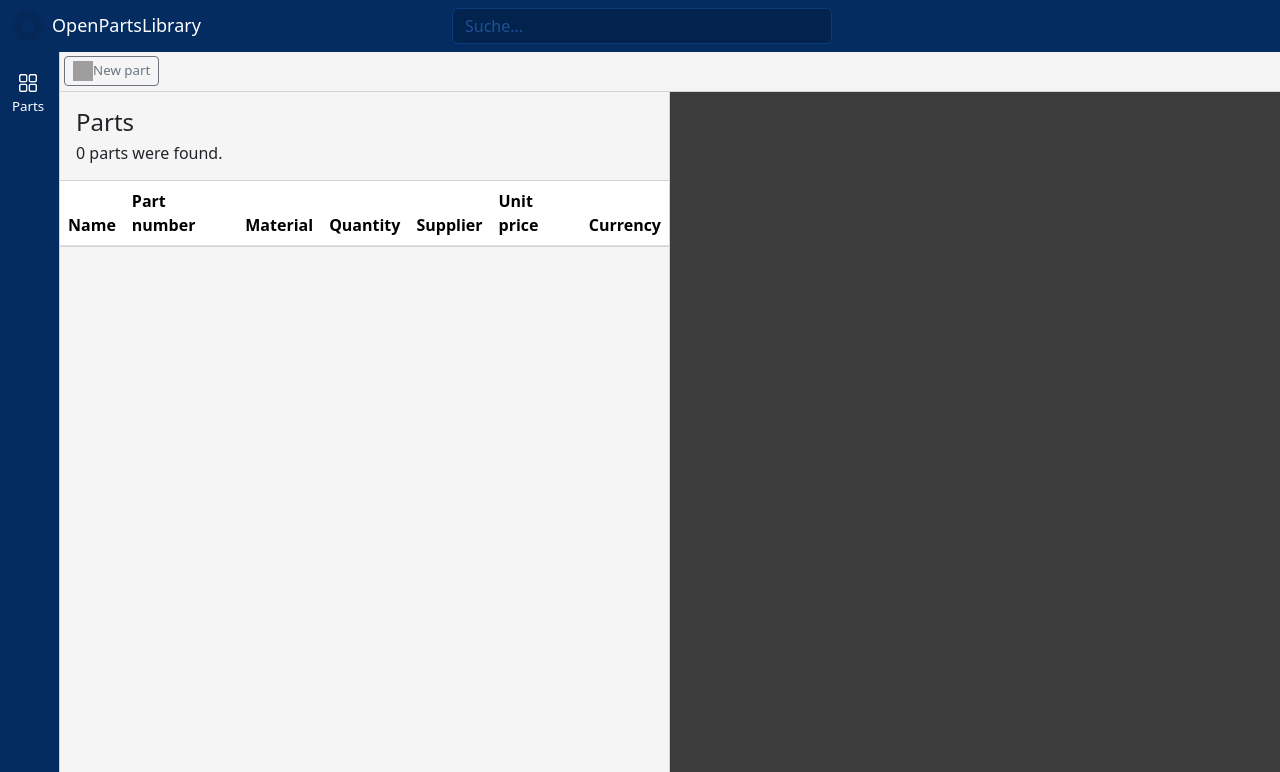
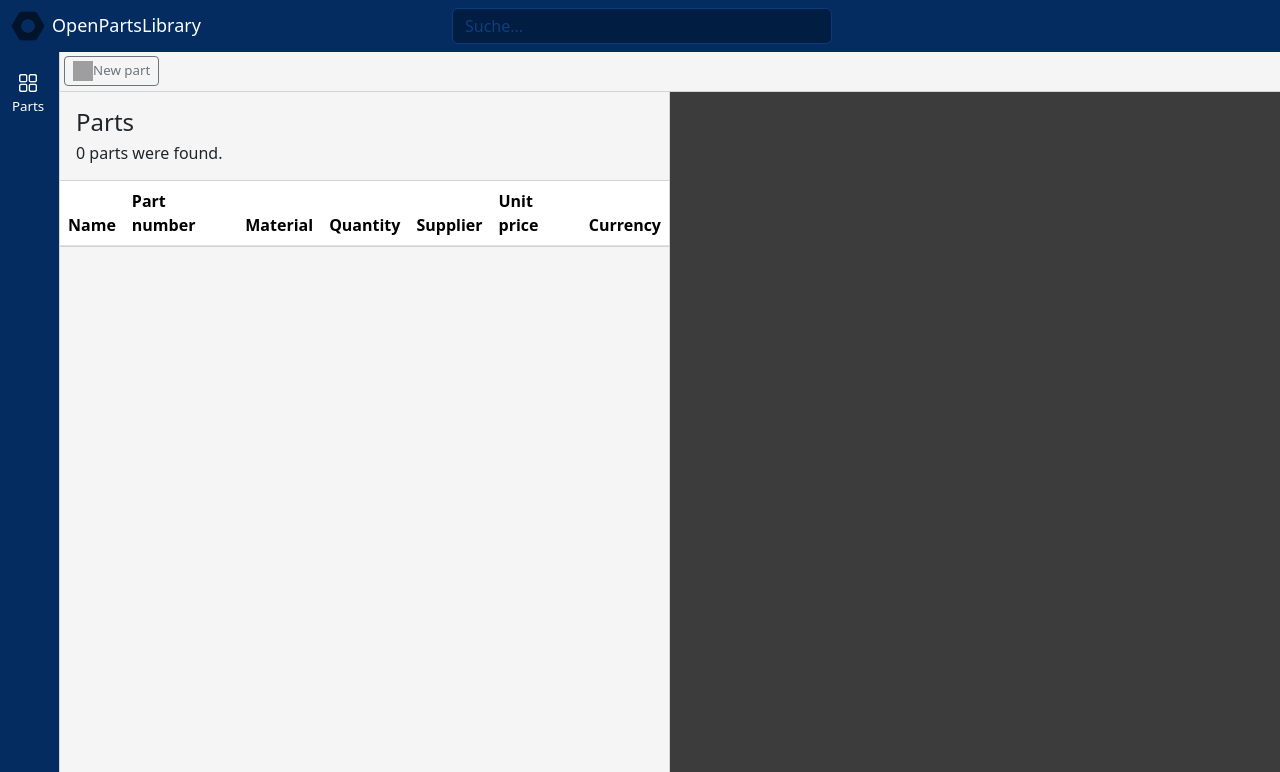
Before and after one commit to alekssadowski95/OpenPartsLibrary, a Flask app: page / in a window 1280 px wide. Shown: the top 772 px of the page. Run offline with Flask 3, Linux system fonts and the light colour scheme; data that the repository does not hold is empty; parts of the project's set-up code (start-up, migrations or seed data) failed here and were passed over; some libraries are stand-ins or nearby versions.

Commit message:
Update base.html

```diff
--- a/openpartslibrary_flask/templates/base.html
+++ b/openpartslibrary_flask/templates/base.html
@@ -44,12 +44,12 @@
         }
 
         .input-search-header::placeholder {
-            color: rgb(31, 82, 148);
+            color: rgb(15, 62, 124);
             opacity: 1; /* Firefox */
         }
 
         .input-search-header::-ms-input-placeholder { /* Edge 12 -18 */
-            color: rgb(49, 102, 171);
+            color: rgb(15, 62, 124);
         }
     </style>
 
@@ -61,13 +61,13 @@
         <header style="padding-left: 10px; padding-right: 6px; border-bottom: 1px solid #042c61;" class="d-flex flex-wrap align-items-center justify-content-center justify-content-md-between" >
             <div class="col-md-3 mb-2 mb-md-0">
                 <a href="{{ url_for('home') }}" class="d-inline-flex link-body-emphasis text-decoration-none">
-                    <img src="{{ url_for('static', filename='nut-bolt.png') }}" role="img" aria-label="Bootstrap" height="36px" style="padding-right: 6px; margin-top: 8px;"><use xlink:href="#bootstrap"></use></img>
+                    <img src="{{ url_for('static', filename='nut-bolt.png') }}" role="img" aria-label="Bootstrap" height="36px" style="padding-right: 6px; margin-top: 8px; filter: brightness(0.5)"><use xlink:href="#bootstrap"></use></img>
                     <span style="color: rgb(255, 255, 255); text-decoration: none; padding-top: 12px; padding-bottom: 12px; font-size: 18px;">OpenPartsLibrary</span>
                 </a>
             </div>
             <ul class="nav col-12 col-md-auto mb-2 justify-content-center mb-md-0">
                 <form role="search">
-                    <input type="search" style="width: 380px; height: 36px; background-color: #01234e; border-color: #0a3b7a;" class="form-control input-search-header" placeholder="Suche..." id="site-search" aria-label="Search">
+                    <input type="search" style="width: 380px; height: 36px; background-color: #011d41; border-color: #0a3b7a;" class="form-control input-search-header" placeholder="Suche..." id="site-search" aria-label="Search">
                 </form>
             </ul>
             <div class="col-md-3 text-end">
```
